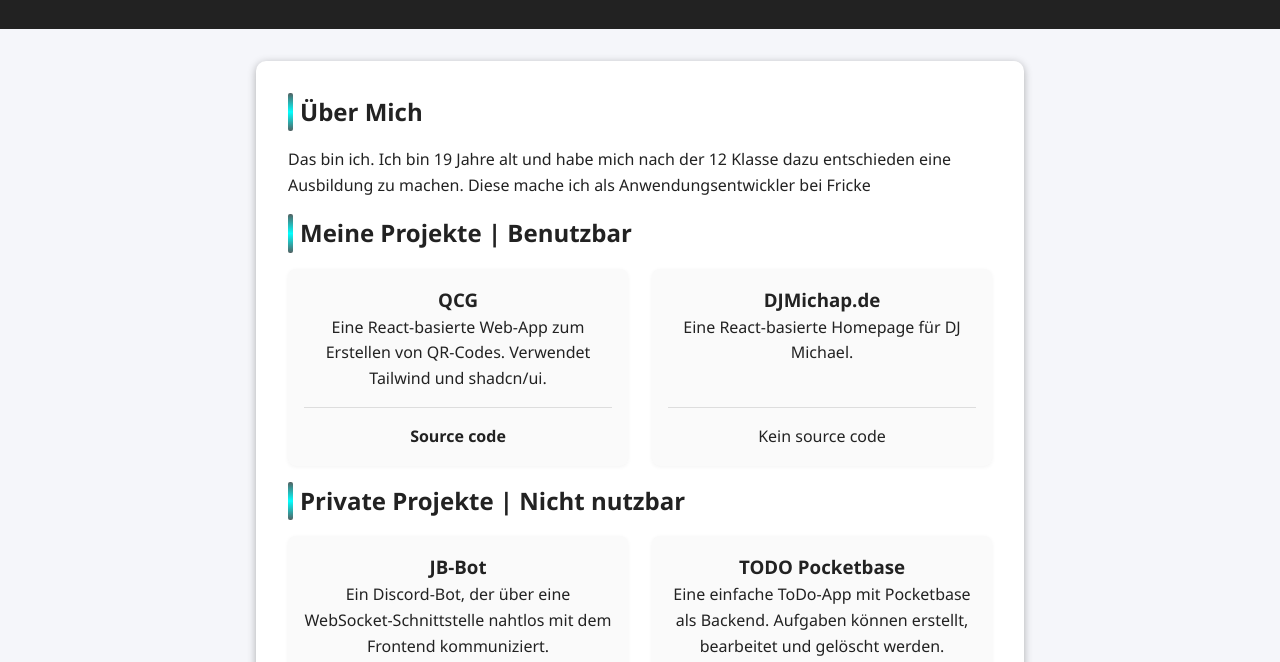
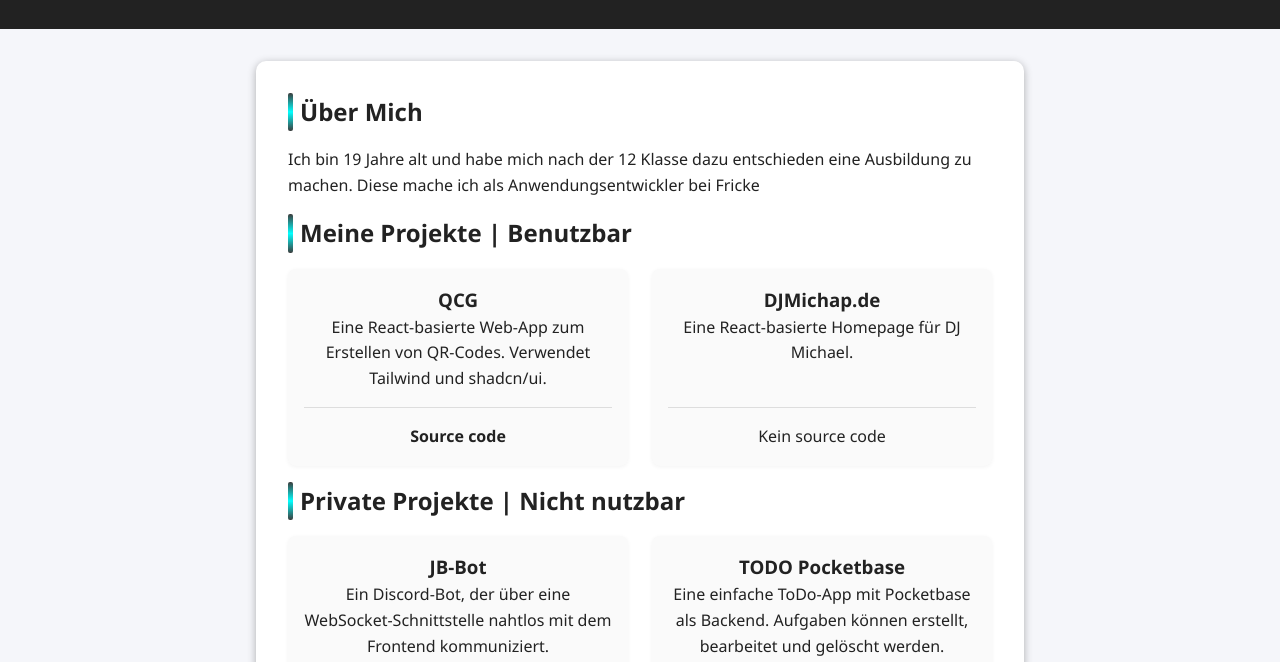
Before and after one commit to MuV1N1/portfolio, a website built with Vite: page index.html in a window 1280 px wide. Shown: the part 138-800 px from the top of the page. Built offline with nearby package versions, Linux system fonts and the light colour scheme.

Commit message:
Update introduction paragraph and modify gradient background color in main section

```diff
--- a/index.html
+++ b/index.html
@@ -20,7 +20,7 @@
     <div>
       <section>
         <h2 class="title">Über Mich</h2>
-        <p>Das bin ich. Ich bin 19 Jahre alt und habe mich nach der 12 Klasse dazu entschieden eine Ausbildung
+        <p>Ich bin 19 Jahre alt und habe mich nach der 12 Klasse dazu entschieden eine Ausbildung
           zu machen. Diese mache ich als Anwendungsentwickler bei Fricke</p>
       </section>
       <section>
--- a/src/style.css
+++ b/src/style.css
@@ -56,7 +56,7 @@ main {
     left: 0;
     width: 5px;
     height: 100%;
-    background: linear-gradient(180deg, rgb(83, 96, 97) 0%, rgb(2, 255, 255) 50%, rgb(83, 96, 97) 100%);
+    background: linear-gradient(180deg, rgb(60, 60, 60) 0%, rgb(2, 255, 255) 50%, rgb(60, 60, 60) 100%);
     border-radius: 2px;
 }
 
```
